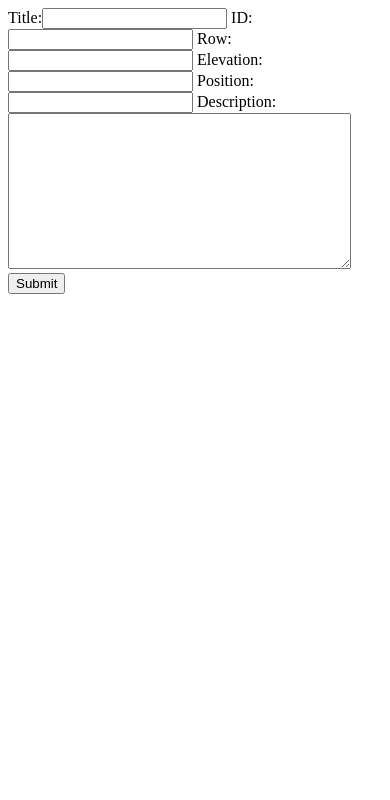
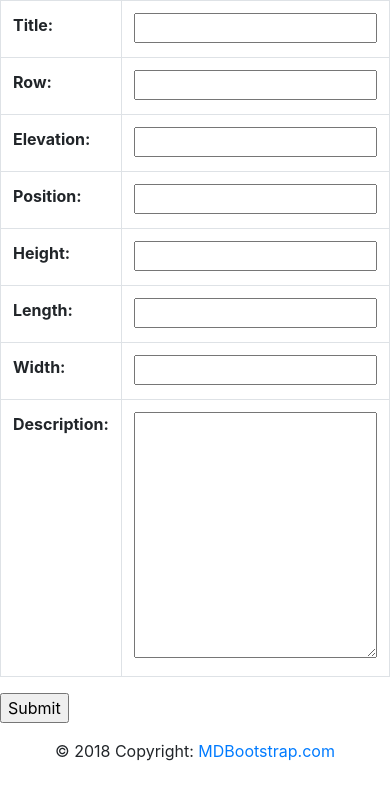
Before and after one commit to StepanTita/warehouse-management-system, a Django app: page /new_cargo/ in a window 390 px wide. Shown: the top 800 px of the page. Run offline with Django 3.2, Linux system fonts and the light colour scheme; some libraries are stand-ins or nearby versions.

Commit message:
Pages inited, main logic determined

```diff
--- a/cargos_backend/cargos_main/admin.py
+++ /dev/null
@@ -1,5 +0,0 @@
-from django.contrib import admin
-from .models import Cargo
-# Register your models here.
-
-admin.site.register(Cargo)
--- a/cargos_backend/cargos_main/forms.py
+++ b/cargos_backend/cargos_main/forms.py
@@ -4,10 +4,21 @@ from django import forms
 class NewCargoForm(forms.Form):
     title = forms.CharField(label="Title", max_length=200)
 
-    cargo_ID = forms.IntegerField(label="ID")
-
     row = forms.IntegerField(label="Row")
     elevation = forms.IntegerField(label="Elevation")
     position = forms.IntegerField(label="Position")
 
+    height = forms.DecimalField(decimal_places=2, max_digits=9)
+    length = forms.DecimalField(decimal_places=2, max_digits=9)
+    width = forms.DecimalField(decimal_places=2, max_digits=9)
+
     description = forms.CharField(label="Description", max_length=500, widget=forms.Textarea)
+
+    title.widget.attrs.update({'class': 'col-md-12'})
+    row.widget.attrs.update({'class': 'col-md-12'})
+    elevation.widget.attrs.update({'class': 'col-md-12'})
+    position.widget.attrs.update({'class': 'col-md-12'})
+    height.widget.attrs.update({'class': 'col-md-12'})
+    length.widget.attrs.update({'class': 'col-md-12'})
+    width.widget.attrs.update({'class': 'col-md-12'})
+    description.widget.attrs.update({'class': 'col-md-12'})
--- a/cargos_backend/cargos_main/templates/new_cargo/create_new_cargo.html
+++ b/cargos_backend/cargos_main/templates/new_cargo/create_new_cargo.html
@@ -1,5 +1,13 @@
 <form action="#" method="post">
     {% csrf_token %}
-    {{ form }}
+    <div class="container-fluid">
+        <div class="row">
+            <table class="table table-bordered">
+                {{ form }}
+            </table>
+        </div>
+
+    </div>
+
     <input type="submit" value="Submit">
 </form>
--- a/cargos_backend/cargos_main/templates/new_cargo/new_cargo.html
+++ b/cargos_backend/cargos_main/templates/new_cargo/new_cargo.html
@@ -2,6 +2,10 @@
 
 {% block title %}New Cargo{% endblock %}
 
+{% block menu %}
+    {% include 'includes/menu.html' %}
+{% endblock %}
+
 {% block content %}
 {% include "new_cargo/create_new_cargo.html" %}
 {% endblock %}
--- a/cargos_backend/cargos_main/templates/wrappers/wrapper.html
+++ b/cargos_backend/cargos_main/templates/wrappers/wrapper.html
@@ -1,11 +1,32 @@
 <!DOCTYPE html>
 <html lang="en">
 <head>
+    <link rel="stylesheet" href="https://stackpath.bootstrapcdn.com/bootstrap/4.3.1/css/bootstrap.min.css"
+          integrity="sha384-ggOyR0iXCbMQv3Xipma34MD+dH/1fQ784/j6cY/iJTQUOhcWr7x9JvoRxT2MZw1T" crossorigin="anonymous">
     <meta charset="UTF-8">
+    <meta name="viewport" content="width=device-width, initial-scale=1, shrink-to-fit=no">
     <title>{% block title %}{% endblock %}</title>
 </head>
 <body>
+
+{% block menu %}
+{% endblock %}
+
 {% block content %}
 {% endblock %}
+
+<div class="footer-copyright text-center py-3">© 2018 Copyright:
+    <a href="https://mdbootstrap.com/education/bootstrap/"> MDBootstrap.com </a>
+</div>
+
 </body>
+<script src="https://code.jquery.com/jquery-3.3.1.slim.min.js"
+        integrity="sha384-q8i/X+965DzO0rT7abK41JStQIAqVgRVzpbzo5smXKp4YfRvH+8abtTE1Pi6jizo"
+        crossorigin="anonymous"></script>
+<script src="https://cdnjs.cloudflare.com/ajax/libs/popper.js/1.14.7/umd/popper.min.js"
+        integrity="sha384-UO2eT0CpHqdSJQ6hJty5KVphtPhzWj9WO1clHTMGa3JDZwrnQq4sF86dIHNDz0W1"
+        crossorigin="anonymous"></script>
+<script src="https://stackpath.bootstrapcdn.com/bootstrap/4.3.1/js/bootstrap.min.js"
+        integrity="sha384-JjSmVgyd0p3pXB1rRibZUAYoIIy6OrQ6VrjIEaFf/nJGzIxFDsf4x0xIM+B07jRM"
+        crossorigin="anonymous"></script>
 </html>
--- a/cargos_backend/cargos_main/urls.py
+++ b/cargos_backend/cargos_main/urls.py
@@ -19,4 +19,6 @@ from . import views
 urlpatterns = [
     path('', views.index, name='index'),
     path('new_cargo/', views.new_cargo, name='new_cargo'),
+    path('preview_cargos/', views.preview_cargos, name='preview_cargos'),
+    path('ret_cargo/', views.ret_cargo, name='ret_cargo'),
 ]
--- a/cargos_backend/cargos_main/views.py
+++ b/cargos_backend/cargos_main/views.py
@@ -12,4 +12,18 @@ def new_cargo(request):
         pass
     else:
         form = NewCargoForm()
-        return render(request, 'new_cargo/new_cargo.html', {'form': form})
+        return render(request, 'new_cargo/new_cargo.html', {'form': form.as_table()})
+
+
+def ret_cargo(request):
+    if request.method == "POST":
+        pass
+    else:
+        return render(request, 'ret_cargo/ret_cargo.html')
+
+
+def preview_cargos(request):
+    if request.method == "POST":
+        pass
+    else:
+        return render(request, 'preview_cargos/preview_cargos.html')
```
Also changed, not shown: cargos_backend/cargos_main/models.py (+6 -2 lines), cargos_backend/cargos_main/templates/controller/index.html (+5 -2 lines), cargos_backend/cargos_main/migrations/0001_initial.py (deleted), cargos_backend/cargos_main/migrations/0002_auto_20191012_1143.py (deleted).
